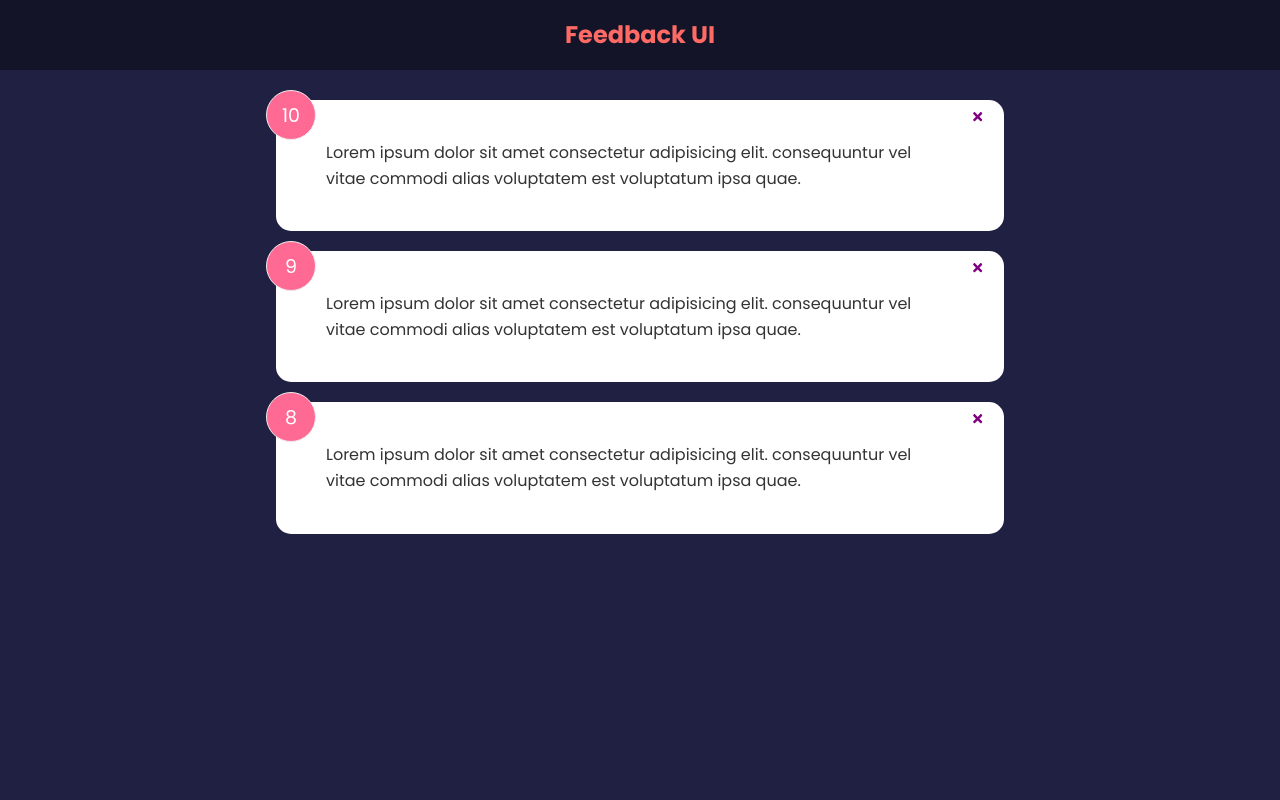
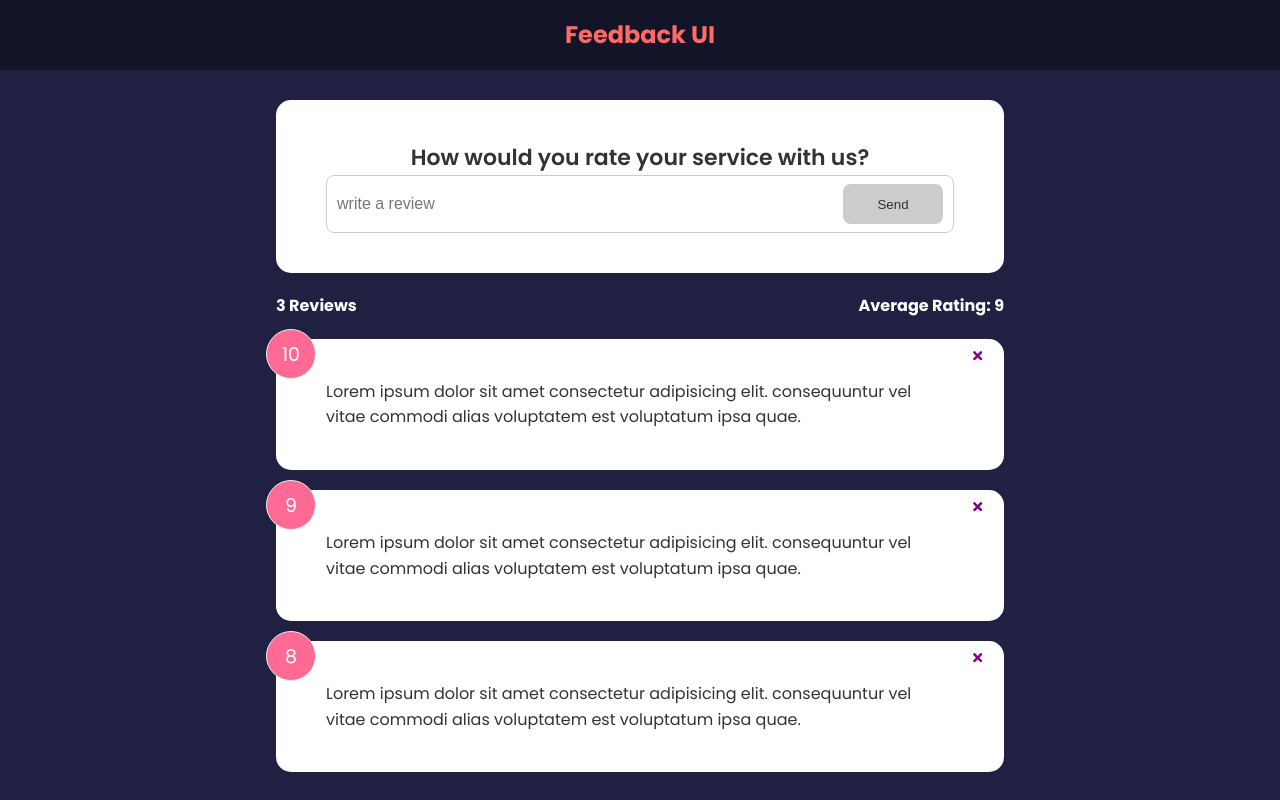
Before and after one commit to belarepo/my-feedback-app, a React (Create React App) app: page / in a window 1280 px wide. Built offline with nearby package versions, Linux system fonts and the light colour scheme.

Commit message:
add form component

```diff
--- a/src/App.js
+++ b/src/App.js
@@ -2,15 +2,24 @@ import { useState } from 'react';
 import Header from './conponents/Header';
 import FeedbackList from './conponents/FeedbackList';
 import FeedbackData from './data/FeedbackData';
+import FeedbackStats from './conponents/FeedbackStats';
+import FeedbackForm from './conponents/FeedbackForm';
 
 function App() {
   const [feedback, setFeedback] = useState(FeedbackData);
+  function deleteFeedback(id) {
+    if (window.confirm('Are you sure?')) {
+      setFeedback(feedback.filter(el => el.id !== id));
+    }
+  }
 
   return (
     <>
       <Header />
       <div className="container">
-        <FeedbackList feedback={feedback} />
+        <FeedbackForm />
+        <FeedbackStats feedbacks={feedback} />
+        <FeedbackList feedback={feedback} deleteFeedback={deleteFeedback} />
       </div>
     </>
   );
--- /dev/null
+++ b/src/conponents/FeedbackForm.jsx
@@ -0,0 +1,38 @@
+import { useState } from "react"
+import Card from "./shared/Card"
+import Button from "./shared/Button"
+
+export default function FeedbackForm() {
+    const [text, setText] = useState('')
+    const [rating, setRating] = useState(10)
+    const [btnDisabled, setBtnDisabled] = useState(true)
+    const [message, setMessage] = useState(null)
+
+    const handleTextChange = (e) => {
+        if (e.target.value === '') {
+            setBtnDisabled(true)
+            setMessage(null)
+        } else if (e.target.value.trim().length <= 10) {
+            setBtnDisabled(true)
+            setMessage('feedback shuld be more 10 chars')
+        } else {
+            setBtnDisabled(false)
+            setMessage(null)
+        }
+
+        setText(e.target.value)
+    }
+
+    return (
+        <Card>
+            <form>
+                <h2>How would you rate your service with us?</h2>
+                <div className="input-group">
+                    <input type="text" value={text} placeholder="write a review" onChange={handleTextChange} />
+                    <Button type="submit" isDisable={btnDisabled}>Send</Button>
+                </div>
+                {message && <div className="message">{message}</div>}
+            </form>
+        </Card>
+    )
+}
--- a/src/conponents/FeedbackList.jsx
+++ b/src/conponents/FeedbackList.jsx
@@ -1,7 +1,7 @@
 import React from 'react'
 import Feedbackitem from './Feedbackitem'
 
-export default function FeedbackList({ feedback }) {
+export default function FeedbackList({ feedback, deleteFeedback }) {
     if (!feedback || feedback.length === 0) {
         return (
             <p>No Item Available</p>
@@ -9,7 +9,7 @@ export default function FeedbackList({ feedback }) {
     }
     return (
         <div className='feedback-list'>
-            {feedback.map((item) => <Feedbackitem key={item.id} item={item} />)}
+            {feedback.map((item) => <Feedbackitem key={item.id} item={item} deleteFeedback={deleteFeedback} />)}
         </div>
     )
 }
--- /dev/null
+++ b/src/conponents/FeedbackStats.jsx
@@ -0,0 +1,13 @@
+import React from 'react'
+
+export default function FeedbackStats({ feedbacks }) {
+    const sum = feedbacks.reduce((acc, cur) => acc + cur.rating, 0)
+    let avg = (sum / feedbacks.length) || 0
+    avg = avg.toFixed(1).replace(/\.0/, '')
+    return (
+        <div className="feedback-stats">
+            <h4>{feedbacks.length} Reviews</h4>
+            <h4>Average Rating: {avg}</h4>
+        </div>
+    )
+}
--- a/src/conponents/Feedbackitem.jsx
+++ b/src/conponents/Feedbackitem.jsx
@@ -2,12 +2,12 @@
 import { FaTimes } from 'react-icons/fa'
 import Card from "./shared/Card"
 
-export default function Feedbackitem({ item }) {
+export default function Feedbackitem({ item, deleteFeedback }) {
 
     return (
         <Card reverse={false}>
             <div className="num-display">{item.rating}</div>
-            <button className='close'><FaTimes color='purple' /></button>
+            <button className='close' onClick={() => { deleteFeedback(item.id) }}><FaTimes color='purple' /></button>
             <div className="text-display">{item.text}</div>
         </Card>
     )
--- /dev/null
+++ b/src/conponents/shared/Button.jsx
@@ -0,0 +1,22 @@
+import propTypes from 'prop-types'
+
+export default function Button({ children, version, type, isDisable }) {
+    return (
+        <button type={type} disabled={isDisable} className={`btn btn-${version}`}>
+            {children}
+        </button>
+    )
+}
+
+Button.defaultProps = {
+    version: 'primary',
+    type: 'button',
+    isDisable: false
+}
+
+Button.prototype = {
+    children: propTypes.node.isRequired,
+    version: propTypes.string,
+    type: propTypes.string,
+    isDisable: propTypes.bool
+}
```
